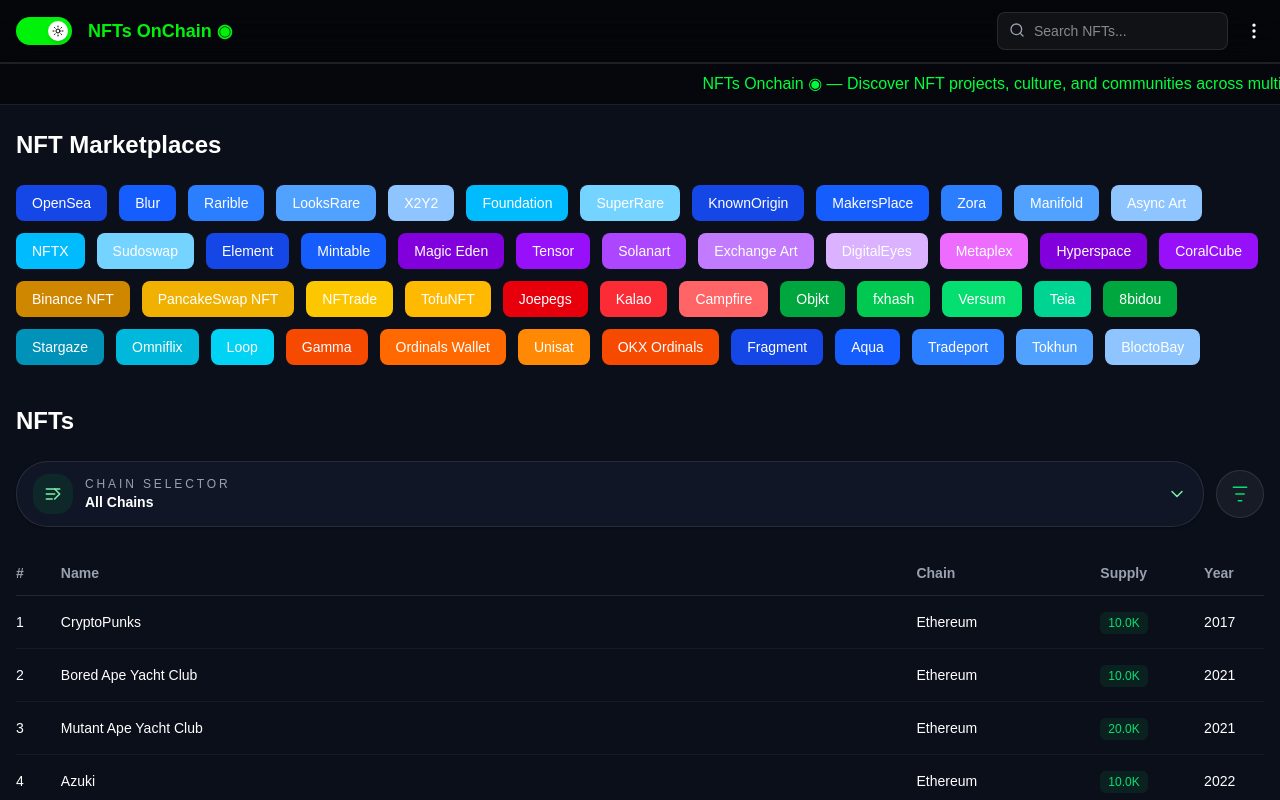
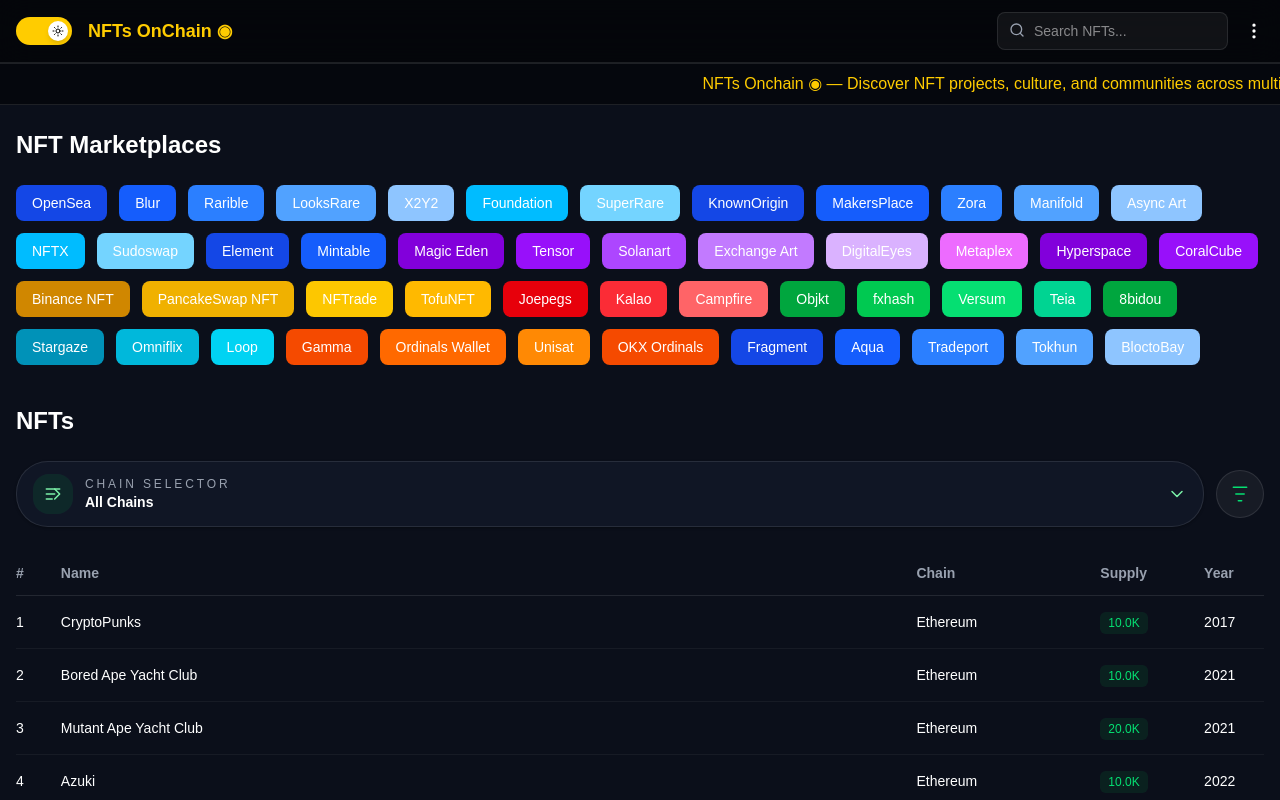
Before and after one commit to nftsonchain/nftsonchain, a Next.js app: page / in a window 1280 px wide. Shown: the top 800 px of the page. Built offline with nearby package versions, Linux system fonts and the light colour scheme.

Commit message:
UI Update

```diff
--- a/src/components/Marquee.tsx
+++ b/src/components/Marquee.tsx
@@ -7,12 +7,12 @@
       <div className="flex w-max animate-marquee">
 
         {/* FIRST COPY */}
-        <span className="px-4 py-2 text-[#00FF3B] font-medium">
+        <span className="px-4 py-2 text-[#FFCC00] font-medium">
           NFTs Onchain ◉ — Discover NFT projects, culture, and communities across multiple chains
         </span>
 
         {/* SECOND COPY (CRITICAL FOR LOOP) */}
-        <span className="px-4 py-2 text-[#00FF3B] font-medium">
+        <span className="px-4 py-2 text-[#FFCC00] font-medium">
           NFTs Onchain ◉ — Checkout @nfts_onchain on X - Discord - Youtube - Tiktok - Facebook
         </span>
 
--- a/src/components/Navbar.tsx
+++ b/src/components/Navbar.tsx
@@ -35,7 +35,7 @@
           <button
             onClick={() => setDark((prev) => !prev)}
             className={`w-14 h-7 flex items-center rounded-full p-1 overflow-hidden transition
-              ${dark ? "bg-[#00F20A]" : "bg-gray-400"}`}
+              ${dark ? "bg-[#FFCC00]" : "bg-gray-400"}`}
           >
             <div
               className={`w-5 h-5 bg-white rounded-full shadow-md transition-all flex items-center justify-center ${
@@ -51,8 +51,8 @@
           </button>
 
           {/* LOGO */}
-          <h1 className="font-bold text-lg text-[#00F20A]">
-            NFTs OnChain <span className="text-[#00F20A]">◉</span>
+          <h1 className="font-bold text-lg text-[#FFCC00]">
+            NFTs OnChain <span className="text-[#FFCC00]">◉</span>
           </h1>
         </div>
 
```
